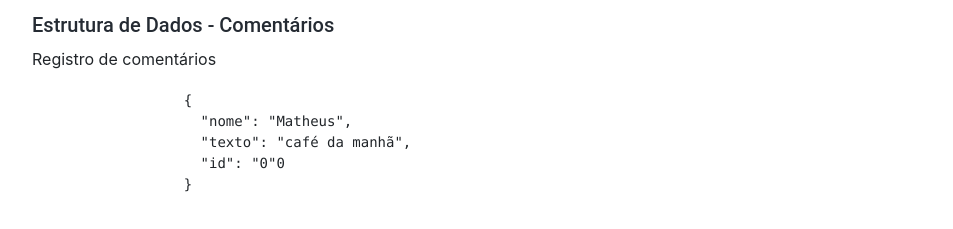
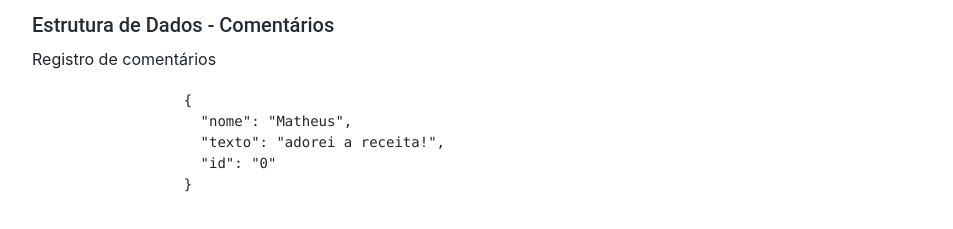
Before and after one commit to ICEI-PUC-Minas-PMGCC-TI/ti-1-pmg-cc-m-20241-g13-falta-de-opcoes-de-dietas, a website with bundled scripts: page docs/index.html in a window 1280 px wide. Shown: the part 10878-11107 px from the top of the page, without its empty margins (293-1246 px from the left). Built offline with nearby package versions, Linux system fonts and the light colour scheme.

Commit message:
Update index.html

```diff
--- a/docs/index.html
+++ b/docs/index.html
@@ -599,8 +599,8 @@
                 <pre>
                   {
                     "nome": "Matheus",
-                    "texto": "café da manhã",
-                    "id": "0"0
+                    "texto": "adorei a receita!",
+                    "id": "0"
                   }
                 </pre>
               </section>
```
